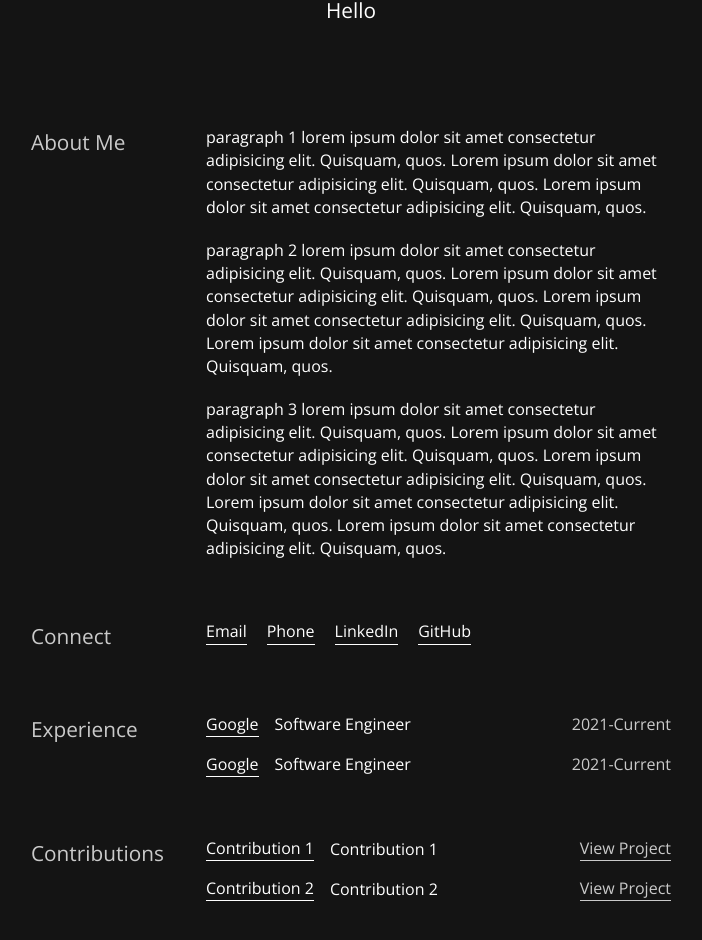
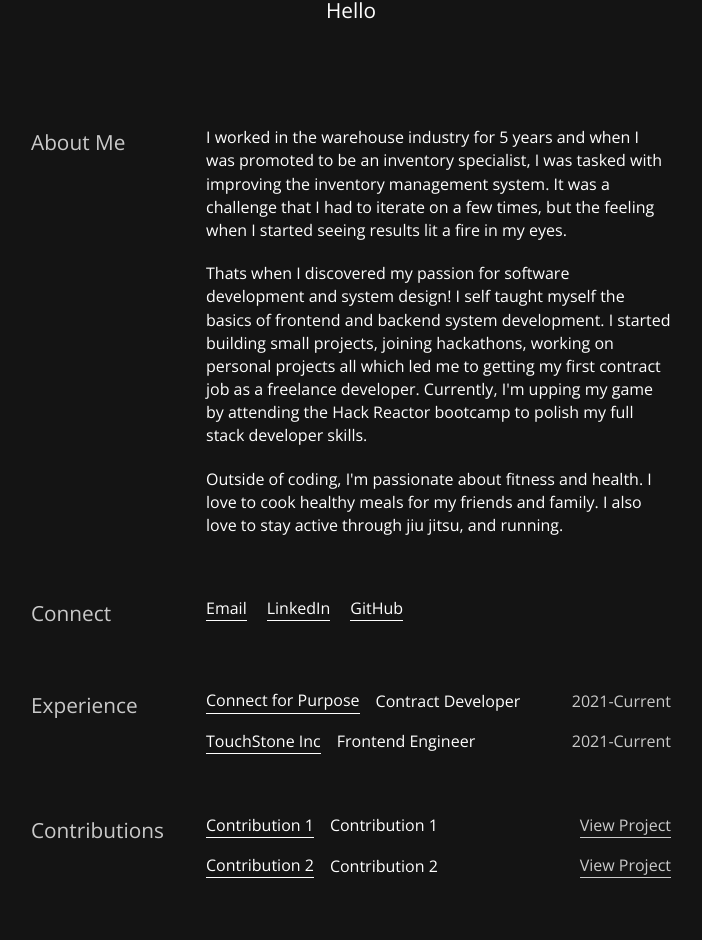
Before and after one commit to eddie-nv/portfolio, a Next.js app in the folder p2/: page /about in a window 1280 px wide. Shown: the part 340-1280 px from the top of the page, without its empty margins (289-991 px from the left). Built offline with nearby package versions, Linux system fonts and the light colour scheme.

Commit message:
chore: minor fixes (#34)

```diff
--- a/p2/src/components/home/ProjectCard.tsx
+++ b/p2/src/components/home/ProjectCard.tsx
@@ -17,7 +17,7 @@ type ProjectCardProps = {
 const ProjectCard = ({ title, description, image, technologies, link, badgeColor }: ProjectCardProps) => {
     const ImageRef = useScrollAnimation<HTMLDivElement>({ variant: 'rotate', options: { scrub: true } })
   return (
-    <Stack align='flex-start' w={500}>
+    <Stack align='flex-start' >
         <Group justify='space-between' w='100%'>
                 <Text fw={600}>{title}</Text>
                 <Group gap='xs' maw={350}>
--- a/p2/src/components/ui/Anchor.tsx
+++ b/p2/src/components/ui/Anchor.tsx
@@ -31,6 +31,7 @@ export const Anchor: FC<AnchorProps> = ({
       c={c}
       td={td}
       href={href}
+      target='_blank'
       onMouseEnter={onMouseEnter}
       onMouseLeave={onMouseLeave}
       {...props}
--- a/p2/src/components/ui/Navbar.tsx
+++ b/p2/src/components/ui/Navbar.tsx
@@ -10,6 +10,7 @@ type NavItem = {
   handleOnHover?: (index: number) => void
   handleOnLeave?: () => void
   colorIndex: number
+  target?: string
 }
 
 const BRAND_NAME = {
@@ -20,13 +21,14 @@ const BRAND_NAME = {
 
 const NAV_ITEMS: NavItem[] = [
   { label: 'About', href: '/about', handleOnHover: () => {}, handleOnLeave: () => {}, colorIndex: 0 },
-  { label: 'LinkedIn', href: 'https://linkedin.com', handleOnHover: () => {}, handleOnLeave: () => {}, colorIndex: 1 },
+  { label: 'LinkedIn', href: 'https://www.linkedin.com/in/e-nava-valencia/', handleOnHover: () => {}, handleOnLeave: () => {}, colorIndex: 1, target: '_blank' },
 ]
 
-const NavLink = ({ label, href, isCapitalized, handleOnHover, handleOnLeave, colorIndex }: NavItem ) => (
+const NavLink = ({ label, href, isCapitalized, handleOnHover, handleOnLeave, colorIndex, target }: NavItem ) => (
   <UnstyledButton
     component="a"
     href={href}
+    target={target ? target : '_self'}
     onMouseEnter={() => handleOnHover && handleOnHover(colorIndex)}
     onMouseLeave={() => handleOnLeave && handleOnLeave()}
   >
--- a/p2/src/data/aboutData.ts
+++ b/p2/src/data/aboutData.ts
@@ -46,10 +46,10 @@ export const aboutData = {
             title: 'About Me',
             id: 'about-me',
             content: [
-                'paragraph 1 lorem ipsum dolor sit amet consectetur adipisicing elit. Quisquam, quos. Lorem ipsum dolor sit amet consectetur adipisicing elit. Quisquam, quos. Lorem ipsum dolor sit amet consectetur adipisicing elit. Quisquam, quos.',
-                'paragraph 2 lorem ipsum dolor sit amet consectetur adipisicing elit. Quisquam, quos. Lorem ipsum dolor sit amet consectetur adipisicing elit. Quisquam, quos. Lorem ipsum dolor sit amet consectetur adipisicing elit. Quisquam, quos. Lorem ipsum dolor sit amet consectetur adipisicing elit. Quisquam, quos.',
-                'paragraph 3 lorem ipsum dolor sit amet consectetur adipisicing elit. Quisquam, quos. Lorem ipsum dolor sit amet consectetur adipisicing elit. Quisquam, quos. Lorem ipsum dolor sit amet consectetur adipisicing elit. Quisquam, quos. Lorem ipsum dolor sit amet consectetur adipisicing elit. Quisquam, quos. Lorem ipsum dolor sit amet consectetur adipisicing elit. Quisquam, quos.',
-            ],
+                "I worked in the warehouse industry for 5 years and when I was promoted to be an inventory specialist, I was tasked with improving the inventory management system. It was a challenge that I had to iterate on a few times, but the feeling when I started seeing results lit a fire in my eyes.",
+                "Thats when I discovered my passion for software development and system design! I self taught myself the basics of frontend and backend system development. I started building small projects, joining hackathons, working on personal projects all which led me to getting my first contract job as a freelance developer. Currently, I'm upping my game by attending the Hack Reactor bootcamp to polish my full stack developer skills.",
+                "Outside of coding, I'm passionate about fitness and health. I love to cook healthy meals for my friends and family. I also love to stay active through jiu jitsu, and running.",
+            ]
         },
         {
             title: 'Connect',
@@ -61,18 +61,13 @@ export const aboutData = {
                     color: 'white'
                 },
                 {
-                    label: 'Phone',
-                    href: 'tel:+52 993 123 4567',
-                    color: 'white'
-                },
-                {
                     label: 'LinkedIn',
-                    href: 'https://www.linkedin.com/in/edunava/',
+                    href: 'https://www.linkedin.com/in/e-nava-valencia/',
                     color: 'white'
                 },
                 {
                     label: 'GitHub',
-                    href: 'https://github.com/edunava',
+                    href: 'https://github.com/eddie-nv',
                     color: 'white'
                 }
             ],
@@ -82,14 +77,14 @@ export const aboutData = {
             id: 'experience',
             content: [
                 {
-                    position: 'Software Engineer',
-                    company: 'Google',
+                    position: 'Contract Developer',
+                    company: 'Connect for Purpose',
                     timeWorked: '2021-Current',
                     companyUrl: 'https://www.google.com'
                 },
                 {
-                    position: 'Software Engineer',
-                    company: 'Google',
+                    position: 'Frontend Engineer',
+                    company: 'TouchStone Inc',
                     timeWorked: '2021-Current',
                     companyUrl: 'https://www.google.com'
                 }
```
Also changed, not shown: p2/src/components/home/FeaturedProjects.tsx (+20 -23 lines).
